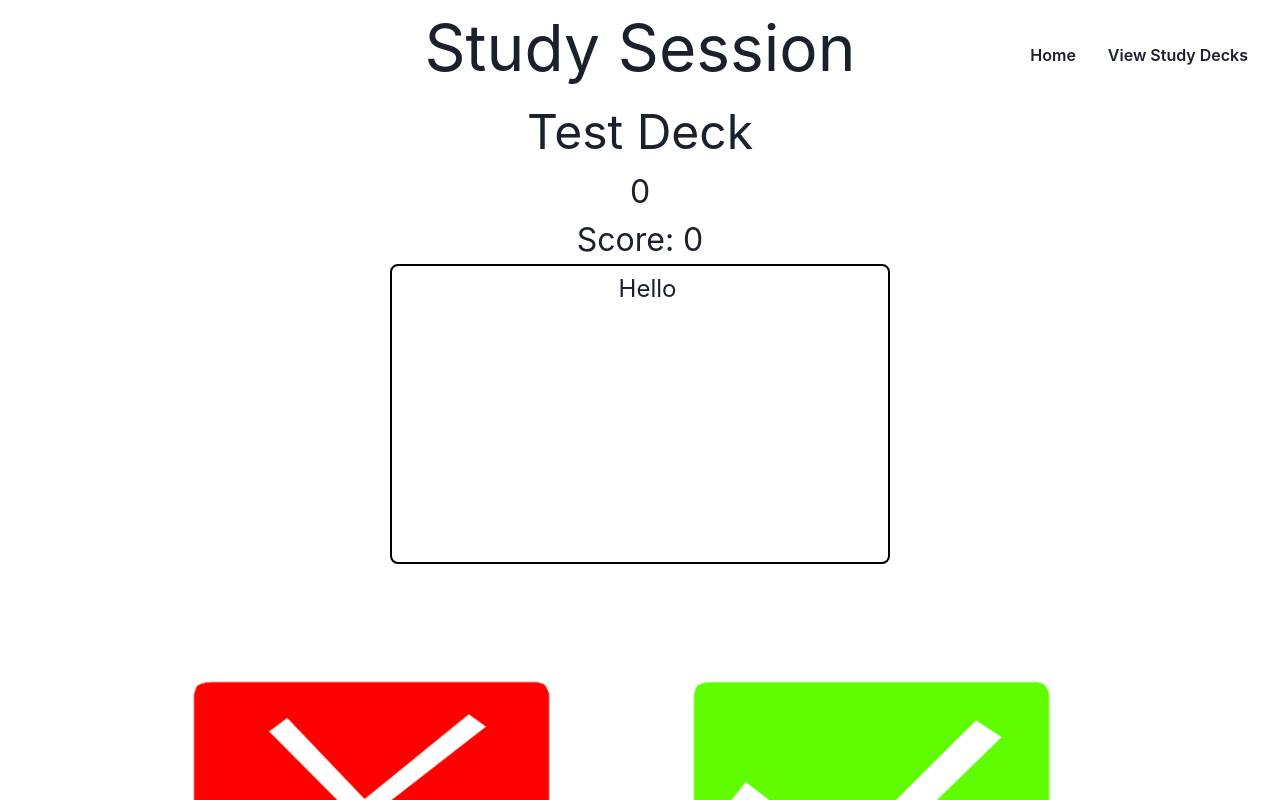
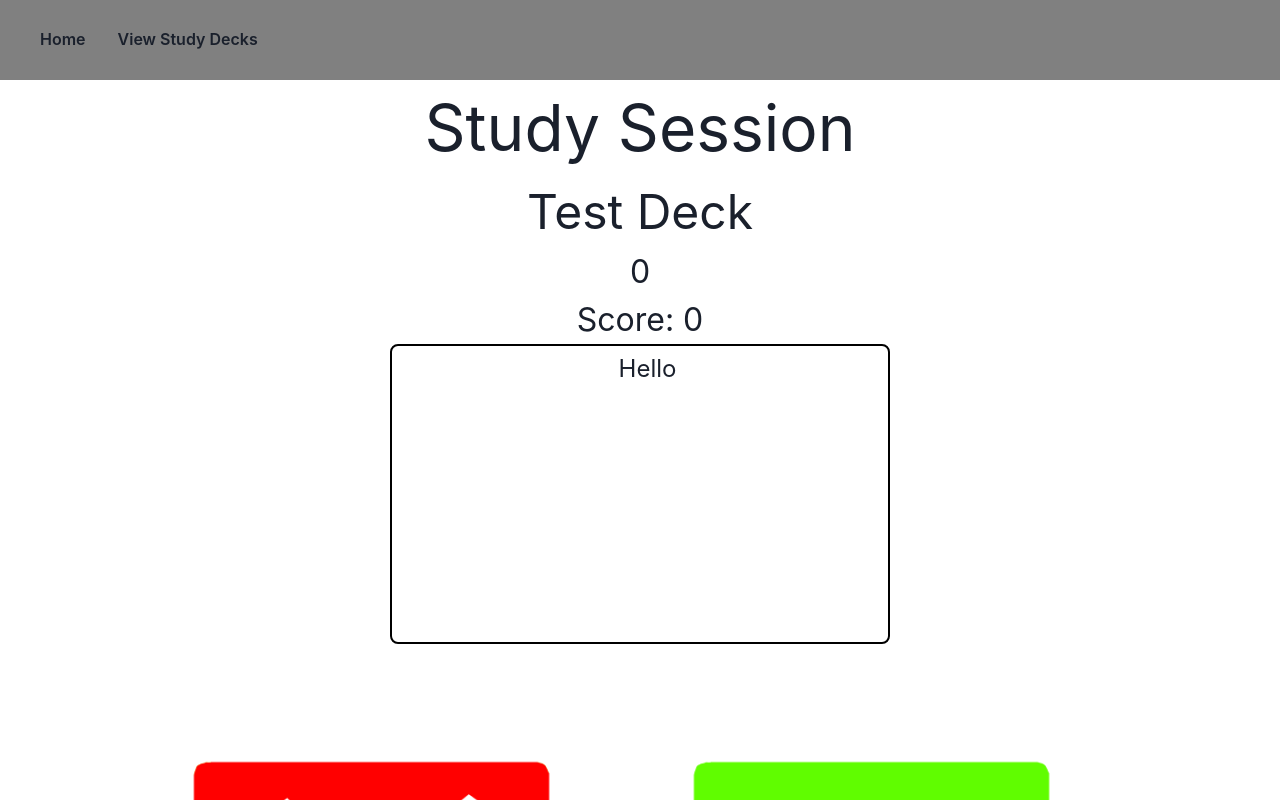
Before and after one commit to Brandon3522/flash_carma, a React (Create React App) app: page /study in a window 1280 px wide. Shown: the top 800 px of the page. Built offline with nearby package versions, Linux system fonts and the light colour scheme.

Commit message:
fixed navbar

```diff
--- a/src/components/Navbar.js
+++ b/src/components/Navbar.js
@@ -8,10 +8,17 @@ function Navbar() {
   return (
     <Flex>
       <Flex
-        position='fixed'
-        top='1rem'
-        right='1rem'
-        align='center'
+        h="10vh"
+        alignItems="center"
+        p="6"
+        position="sticky"
+        top="0"
+        zIndex="sticky"
+        w="full"
+        backgroundColor="grey"
+        color="white"
+        fontSize="large"
+        justifyContent="space-between"
       >
         <Flex display={['none', 'none', 'flex', 'flex']}>
           <Link as={ReachLink} to='/home'>
```
